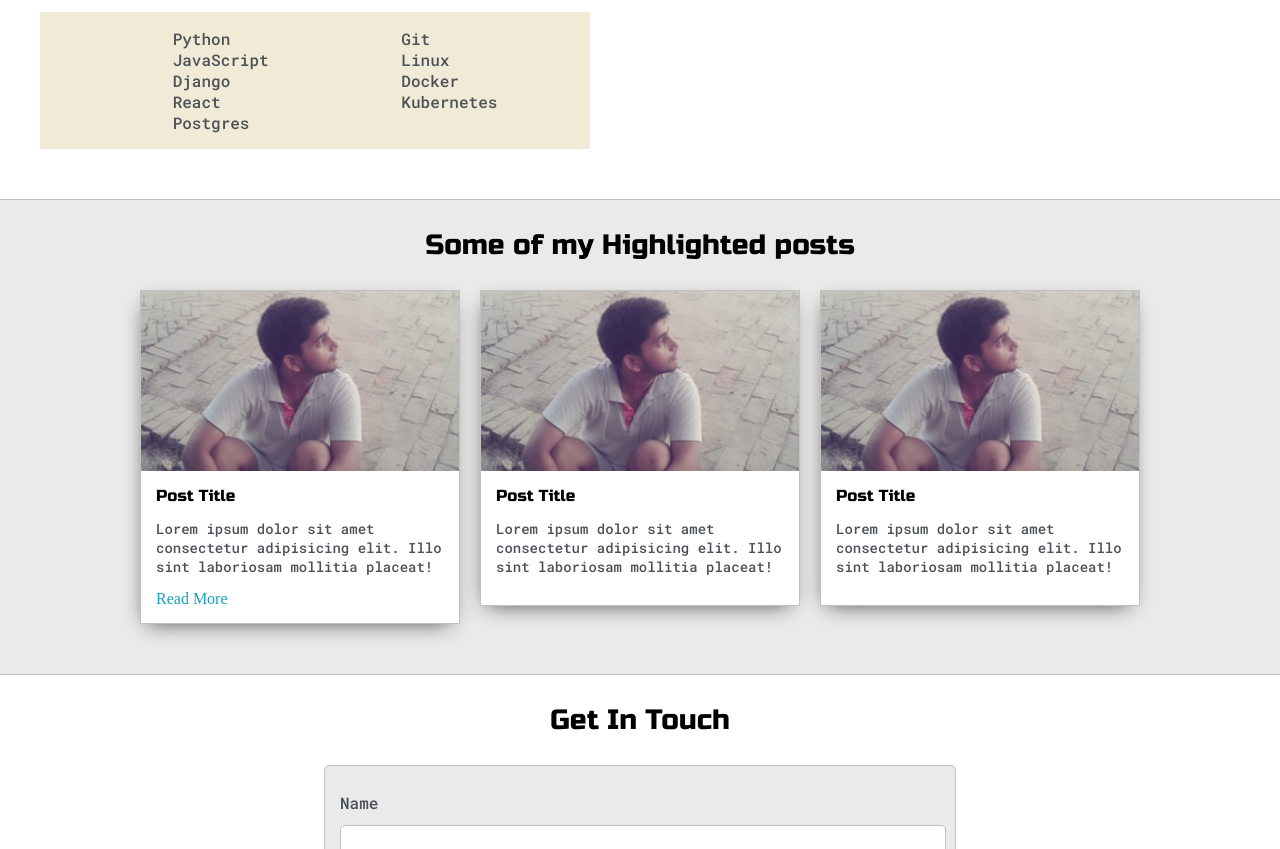
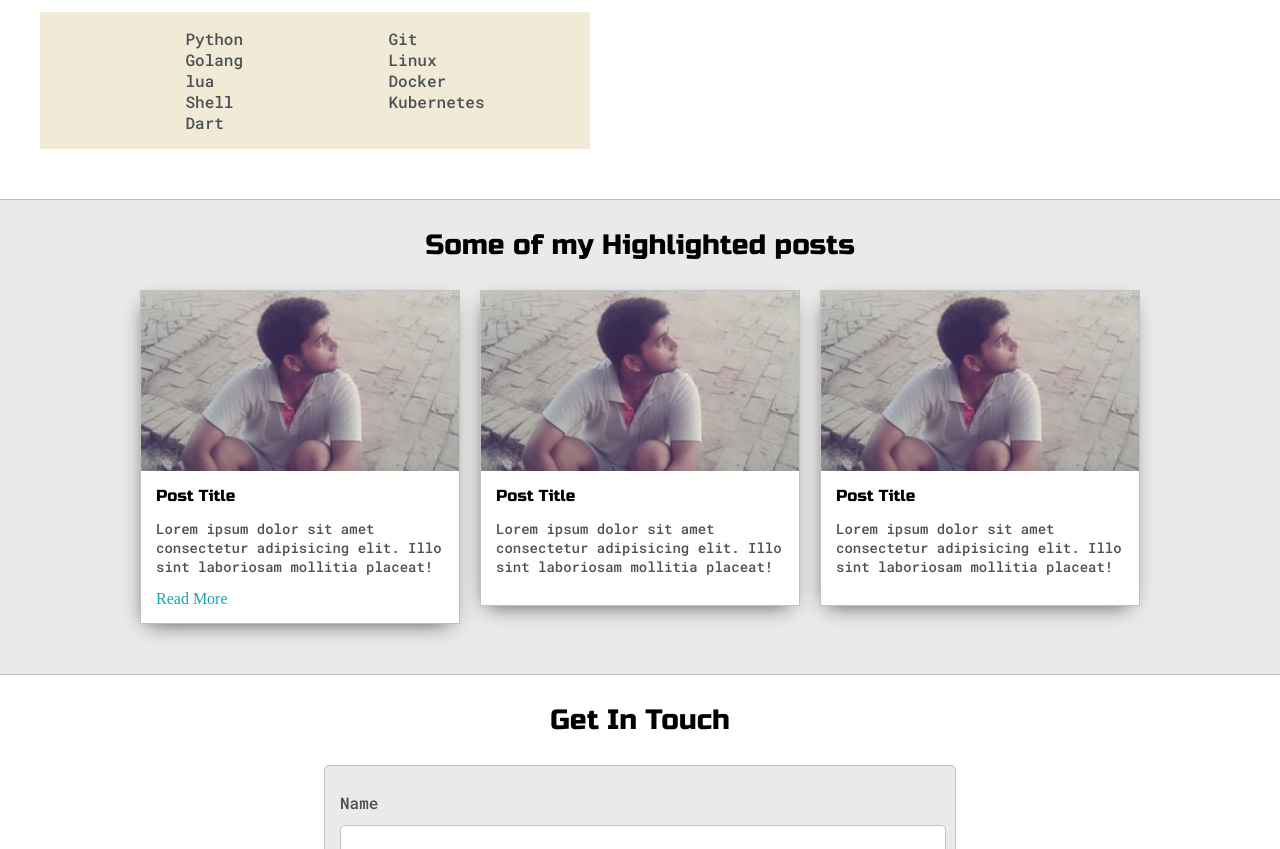
Before and after one commit to anterabyte/anterabyte.github.io, a plain HTML site: page index.html in a window 1280 px wide. Shown: the part 1164-2013 px from the top of the page. Drawn offline with Linux system fonts and the light colour scheme.

Commit message:
Added favicons
Signed-off-by: utkarsh-singh1 <utkarsh.singh1@india.nec.com>

```diff
--- a/index.html
+++ b/index.html
@@ -6,6 +6,8 @@
 	initial-scale=1, maximum-scale=1, minimum-scale=1" />
 
 	<title>Utkarsh Singh</title>
+
+	<link rel="icon" href="images/android-chrome-192x192.png" type="image/x-icon">
 
 	<link href="https://fonts.googleapis.com/css2?family=Russo+One&display=swap" rel="stylesheet">
 
@@ -99,10 +101,10 @@
 
 						<ul>
 						<li>Python</li>
-						<li>JavaScript</li>
-						<li>Django</li>
-						<li>React</li>
-						<li>Postgres</li>
+						<li>Golang</li>
+						<li>lua</li>
+						<li>Shell</li>
+						<li>Dart</li>
 						</ul>
 
 						<ul>
@@ -110,6 +112,7 @@
 						<li>Linux</li>
 						<li>Docker</li>
 						<li>Kubernetes</li>
+						<li></li>
 						</ul>
 					</div>
 				</div>
```
Also changed, not shown: images/android-chrome-192x192.png (added).
